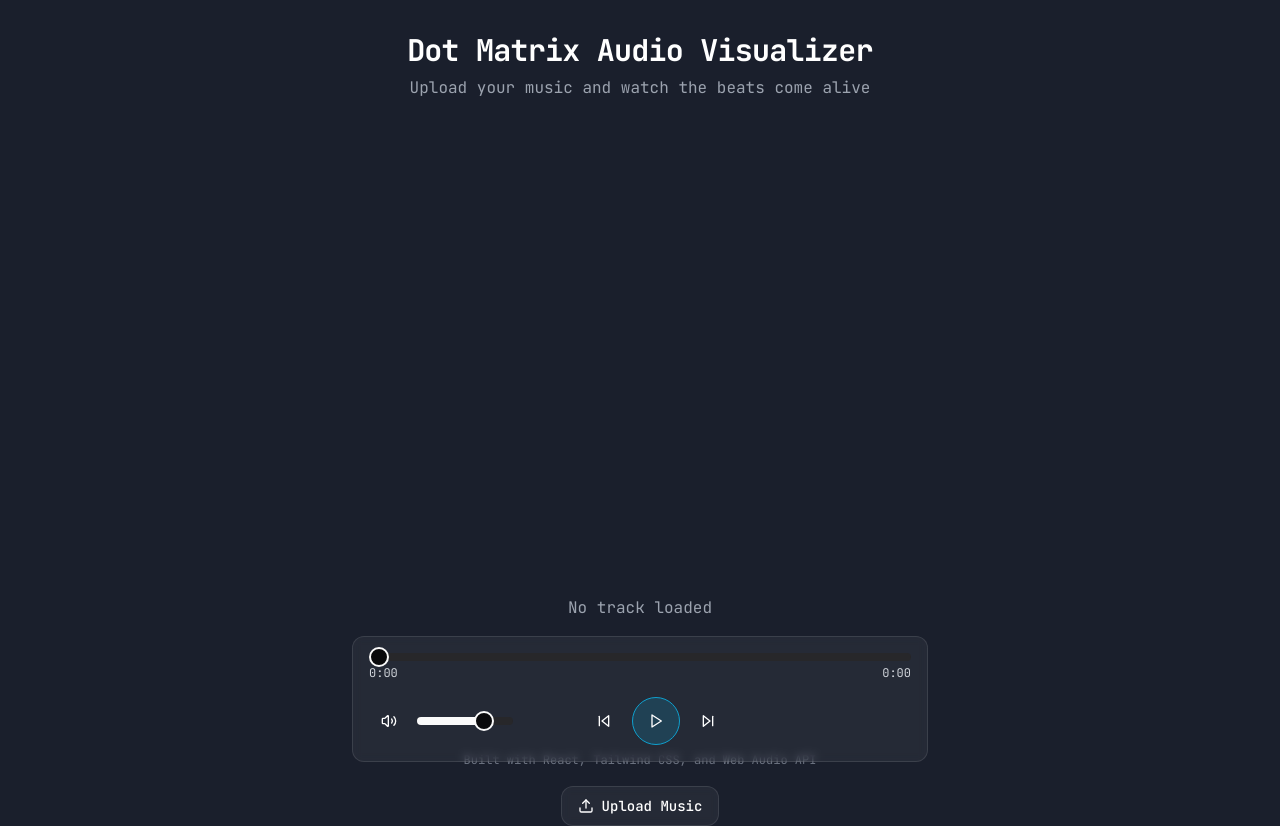
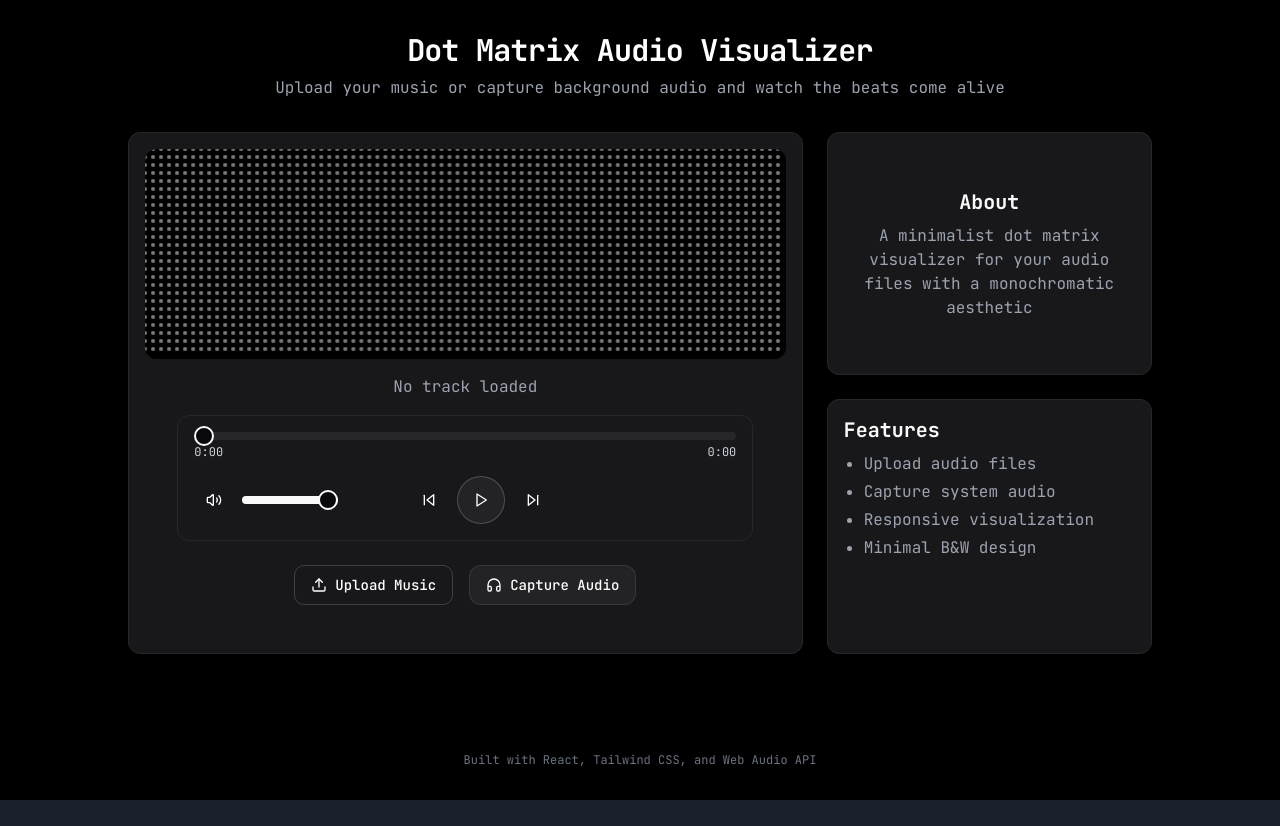
Before and after one commit to lankagowtham/dot-beat-nothing-waves, a React (Vite) app: page / in a window 1280 px wide. After the commit the page ends 800 px from the top, so only its background shows below. Built offline with nearby package versions, Linux system fonts and the light colour scheme.

Commit message:
feat: Implement audio background and UI changes
- Added functionality to select audio from the background.
- Implemented a bento box grid layout UI.
- Applied a black and white theme to the UI.

```diff
--- a/src/components/AudioControls.tsx
+++ b/src/components/AudioControls.tsx
@@ -77,7 +77,7 @@ const AudioControls: React.FC<AudioControlsProps> = ({
   };
 
   return (
-    <div className="glass-morph p-4 rounded-lg w-full max-w-xl mx-auto">
+    <div className="bg-zinc-900 border border-zinc-800 p-4 rounded-lg w-full max-w-xl mx-auto">
       {/* Progress bar */}
       <div className="mb-4">
         <Slider
@@ -134,7 +134,7 @@ const AudioControls: React.FC<AudioControlsProps> = ({
           <Button
             variant="outline"
             size="icon"
-            className="rounded-full w-12 h-12 bg-visualizer-accent/20 border-visualizer-accent hover:bg-visualizer-accent/30 text-white"
+            className="rounded-full w-12 h-12 bg-white/5 border-white/20 hover:bg-white/10 text-white"
             onClick={onPlayPause}
           >
             {isPlaying ? <Pause size={24} /> : <Play size={24} />}
--- a/src/components/AudioPlayer.tsx
+++ b/src/components/AudioPlayer.tsx
@@ -4,12 +4,17 @@ import DotMatrixVisualizer from './DotMatrixVisualizer';
 import AudioControls from './AudioControls';
 import FileUploader from './FileUploader';
 import { toast } from 'sonner';
+import useBackgroundAudio from '@/hooks/useBackgroundAudio';
+import { Button } from './ui/button';
+import { Headphones } from 'lucide-react';
 
 const AudioPlayer: React.FC = () => {
   const [audioSrc, setAudioSrc] = useState<string | null>(null);
   const [isPlaying, setIsPlaying] = useState(false);
   const [trackInfo, setTrackInfo] = useState({ title: '', artist: '' });
   const audioRef = useRef<HTMLAudioElement | null>(null);
+  const { isAvailable, captureBackgroundAudio, mediaInfo } = useBackgroundAudio();
+  const mediaStreamRef = useRef<MediaStream | null>(null);
 
   useEffect(() => {
     // Initialize audio element
@@ -33,6 +38,11 @@ const AudioPlayer: React.FC = () => {
         audioRef.current.pause();
         audioRef.current.src = '';
       }
+
+      // Clean up media stream if it exists
+      if (mediaStreamRef.current) {
+        mediaStreamRef.current.getTracks().forEach(track => track.stop());
+      }
     };
   }, []);
 
@@ -52,6 +62,16 @@ const AudioPlayer: React.FC = () => {
     }
   }, [audioSrc, isPlaying]);
 
+  useEffect(() => {
+    // Update track info if media session info becomes available
+    if (mediaInfo.title) {
+      setTrackInfo({
+        title: mediaInfo.title || 'Unknown Title',
+        artist: mediaInfo.artist || 'Unknown Artist'
+      });
+    }
+  }, [mediaInfo]);
+
   const handlePlayPause = () => {
     if (!audioRef.current) return;
 
@@ -59,8 +79,8 @@ const AudioPlayer: React.FC = () => {
       audioRef.current.pause();
     } else {
       // If we don't have a source yet, don't try to play
-      if (!audioSrc) {
-        toast.info('Please upload an audio file first');
+      if (!audioSrc && !mediaStreamRef.current) {
+        toast.info('Please upload an audio file or capture background audio first');
         return;
       }
 
@@ -88,6 +108,12 @@ const AudioPlayer: React.FC = () => {
   };
 
   const handleFileUpload = (file: File) => {
+    // Stop any existing media stream
+    if (mediaStreamRef.current) {
+      mediaStreamRef.current.getTracks().forEach(track => track.stop());
+      mediaStreamRef.current = null;
+    }
+
     // Revoke previous object URL to prevent memory leaks
     if (audioSrc && audioSrc.startsWith('blob:')) {
       URL.revokeObjectURL(audioSrc);
@@ -115,6 +141,52 @@ const AudioPlayer: React.FC = () => {
 
     // Start playing when file is uploaded
     setIsPlaying(true);
+  };
+
+  const handleCaptureBackgroundAudio = async () => {
+    // Stop previous streams if any
+    if (mediaStreamRef.current) {
+      mediaStreamRef.current.getTracks().forEach(track => track.stop());
+    }
+
+    // Capture new stream
+    const stream = await captureBackgroundAudio();
+
+    if (stream) {
+      mediaStreamRef.current = stream;
+
+      // Create a new audio context for the captured stream
+      const audioContext = new (window.AudioContext || (window as any).webkitAudioContext)();
+      const source = audioContext.createMediaStreamSource(stream);
+
+      // Create a destination node (a MediaStreamAudioDestinationNode)
+      const destination = audioContext.createMediaStreamDestination();
+      source.connect(destination);
+
+      // Use the destination stream with the audio element
+      if (audioRef.current) {
+        // Revoke previous object URL if exists
+        if (audioSrc && audioSrc.startsWith('blob:')) {
+          URL.revokeObjectURL(audioSrc);
+        }
+
+        // Create a new MediaStream with the audio track
+        const newStream = new MediaStream(destination.stream.getAudioTracks());
+        const newSrc = URL.createObjectURL(newStream);
+        setAudioSrc(newSrc);
+
+        // Start playing the captured audio
+        setIsPlaying(true);
+      }
+
+      // Set default track info if not available from media session
+      if (!mediaInfo.title) {
+        setTrackInfo({
+          title: 'Background Audio',
+          artist: 'System'
+        });
+      }
+    }
   };
 
   return (
@@ -153,9 +225,20 @@ const AudioPlayer: React.FC = () => {
         />
       </div>
 
-      {/* File uploader */}
-      <div className="flex justify-center mb-8">
+      {/* File uploader and background audio capture */}
+      <div className="flex justify-center gap-4 mb-8">
         <FileUploader onFileUpload={handleFileUpload} />
+
+        {isAvailable && (
+          <Button
+            variant="outline"
+            className="glass-morph flex items-center gap-2 text-white hover:bg-white/10"
+            onClick={handleCaptureBackgroundAudio}
+          >
+            <Headphones size={16} />
+            Capture Audio
+          </Button>
+        )}
       </div>
     </div>
   );
--- a/src/components/DotMatrixVisualizer.tsx
+++ b/src/components/DotMatrixVisualizer.tsx
@@ -67,11 +67,12 @@ const DotMatrixVisualizer: React.FC<DotMatrixVisualizerProps> = ({ audioElement,
 
       analyser.getByteFrequencyData(dataArray);
 
-      // Clear the canvas
-      ctx.clearRect(0, 0, canvas.width, canvas.height);
+      // Clear the canvas with a very dark background
+      ctx.fillStyle = 'rgba(0, 0, 0, 0.2)';
+      ctx.fillRect(0, 0, canvas.width, canvas.height);
 
       if (!isPlaying) {
-        // Draw static dot matrix when not playing
+        // Draw static dot matrix when not playing - pure white dots at low opacity
         for (let i = 0; i < columns; i++) {
           for (let j = 0; j < rows; j++) {
             const x = i * dotSpacing;
@@ -79,14 +80,14 @@ const DotMatrixVisualizer: React.FC<DotMatrixVisualizerProps> = ({ audioElement,
 
             ctx.beginPath();
             ctx.arc(x, y, dotSize / 2, 0, Math.PI * 2);
-            ctx.fillStyle = 'rgba(142, 145, 150, 0.3)';
+            ctx.fillStyle = 'rgba(255, 255, 255, 0.15)';
             ctx.fill();
           }
         }
         return;
       }
 
-      // Draw the active visualization
+      // Draw the active visualization with black and white theme
       for (let i = 0; i < columns; i++) {
         // Map the column to a frequency bin
         const index = Math.floor(i * bufferLength / columns);
@@ -100,20 +101,14 @@ const DotMatrixVisualizer: React.FC<DotMatrixVisualizerProps> = ({ audioElement,
           const y = j * dotSpacing;
 
           // Check if this dot should be lit
-          let opacity = 0.3;
-          let color = '#8E9196';
+          let opacity = 0.15;
+          let color = '#FFFFFF'; // White color for all dots
 
           // Bottom to top visualization
           const invertedJ = rows - j - 1;
           if (invertedJ < activeDots) {
-            opacity = 0.7 + (invertedJ / rows) * 0.3;
-
-            // Change color based on frequency intensity
-            if (invertedJ < activeDots * 0.2) {
-              color = '#0FA0CE'; // Top dots are accent color
-            } else if (invertedJ < activeDots * 0.5) {
-              color = '#AAADB0'; // Middle dots are brighter
-            }
+            // Intensity based on frequency value
+            opacity = 0.5 + (invertedJ / rows) * 0.5;
           }
 
           ctx.beginPath();
@@ -137,7 +132,7 @@ const DotMatrixVisualizer: React.FC<DotMatrixVisualizerProps> = ({ audioElement,
   }, [dimensions, audioElement, isPlaying]);
 
   return (
-    <div className="w-full h-full flex items-center justify-center">
+    <div className="w-full h-full flex items-center justify-center bg-black rounded-lg">
       <canvas
         ref={canvasRef}
         className="w-full h-full rounded-lg"
--- a/src/components/FileUploader.tsx
+++ b/src/components/FileUploader.tsx
@@ -47,7 +47,7 @@ const FileUploader: React.FC<FileUploaderProps> = ({ onFileUpload }) => {
       />
       <Button
         variant="outline"
-        className="glass-morph flex items-center gap-2 text-white hover:bg-white/10"
+        className="bg-zinc-900 border-zinc-700 flex items-center gap-2 text-white hover:bg-zinc-800"
         onClick={handleButtonClick}
       >
         <UploadIcon size={16} />
--- /dev/null
+++ b/src/hooks/useBackgroundAudio.ts
@@ -0,0 +1,65 @@
+
+import { useState, useEffect } from 'react';
+import { toast } from 'sonner';
+
+interface MediaSessionInfo {
+  title?: string;
+  artist?: string;
+  album?: string;
+  artwork?: MediaImage[];
+}
+
+const useBackgroundAudio = () => {
+  const [isAvailable, setIsAvailable] = useState(false);
+  const [mediaInfo, setMediaInfo] = useState<MediaSessionInfo>({});
+
+  useEffect(() => {
+    // Check if MediaSession API is available
+    if ('mediaSession' in navigator) {
+      setIsAvailable(true);
+    } else {
+      setIsAvailable(false);
+    }
+  }, []);
+
+  const captureBackgroundAudio = async () => {
+    if (!isAvailable) {
+      toast.error("Media Session API is not available in your browser");
+      return null;
+    }
+
+    try {
+      // Request audio capture permission
+      const stream = await navigator.mediaDevices.getDisplayMedia({
+        audio: true,
+        video: false
+      });
+
+      // Get the audio track
+      const audioTrack = stream.getAudioTracks()[0];
+
+      if (!audioTrack) {
+        toast.error("No audio track found");
+        return null;
+      }
+
+      // Get current media session info if available
+      if (navigator.mediaSession.metadata) {
+        const { title, artist, album, artwork } = navigator.mediaSession.metadata;
+        setMediaInfo({ title, artist, album, artwork });
+      }
+
+      toast.success("Background audio captured successfully");
+      return stream;
+
+    } catch (error) {
+      console.error("Error capturing background audio:", error);
+      toast.error("Failed to capture background audio");
+      return null;
+    }
+  };
+
+  return { isAvailable, captureBackgroundAudio, mediaInfo };
+};
+
+export default useBackgroundAudio;
--- a/src/pages/Index.tsx
+++ b/src/pages/Index.tsx
@@ -1,17 +1,46 @@
 
 import AudioPlayer from "@/components/AudioPlayer";
+import { Card, CardContent } from "@/components/ui/card";
 
 const Index = () => {
   return (
-    <div className="min-h-screen flex flex-col p-4 md:p-8">
+    <div className="min-h-screen flex flex-col p-4 md:p-8 bg-black text-white">
       <header className="mb-8 text-center">
         <h1 className="text-2xl md:text-3xl font-bold text-white tracking-tight">Dot Matrix Audio Visualizer</h1>
-        <p className="text-gray-400 mt-2">Upload your music and watch the beats come alive</p>
+        <p className="text-gray-400 mt-2">Upload your music or capture background audio and watch the beats come alive</p>
       </header>
 
-      <main className="flex-1 max-w-4xl mx-auto w-full">
-        <div className="h-[70vh] md:h-[75vh]">
-          <AudioPlayer />
+      <main className="flex-1 max-w-5xl mx-auto w-full">
+        <div className="grid grid-cols-1 md:grid-cols-3 gap-4 md:gap-6">
+          {/* Main audio visualizer - spans 2 columns */}
+          <Card className="md:col-span-2 row-span-2 bg-zinc-900 border-zinc-800">
+            <CardContent className="p-4 h-[60vh] md:h-[65vh]">
+              <AudioPlayer />
+            </CardContent>
+          </Card>
+
+          {/* Info card */}
+          <Card className="bg-zinc-900 border-zinc-800">
+            <CardContent className="p-4 h-full flex flex-col justify-center items-center">
+              <h2 className="text-xl font-semibold mb-2">About</h2>
+              <p className="text-gray-400 text-center">
+                A minimalist dot matrix visualizer for your audio files with a monochromatic aesthetic
+              </p>
+            </CardContent>
+          </Card>
+
+          {/* Features card */}
+          <Card className="bg-zinc-900 border-zinc-800">
+            <CardContent className="p-4 h-full">
+              <h2 className="text-xl font-semibold mb-2">Features</h2>
+              <ul className="text-gray-400 list-disc pl-5 space-y-1">
+                <li>Upload audio files</li>
+                <li>Capture system audio</li>
+                <li>Responsive visualization</li>
+                <li>Minimal B&W design</li>
+              </ul>
+            </CardContent>
+          </Card>
         </div>
       </main>
 
```
